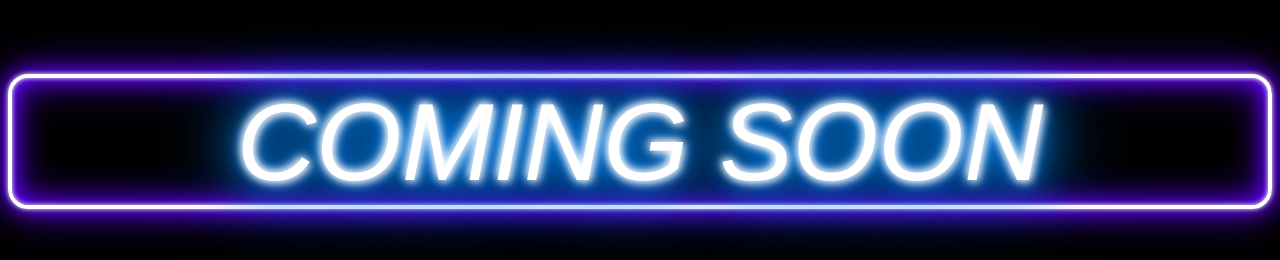
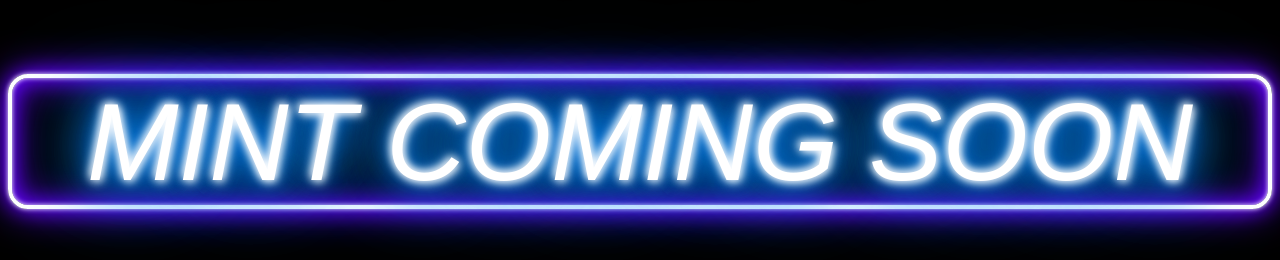
Before and after one commit to galacticrounders/galacticrounders, a plain HTML site: page index.html in a window 1280 px wide. Shown: the top 260 px of the page. Drawn offline with Linux system fonts and the light colour scheme.

Commit message:
add mint word

```diff
--- a/index.html
+++ b/index.html
@@ -6,7 +6,7 @@
     <link rel="stylesheet" href="style.css">
   </head>
   <body>
-    <h1>Coming Soon</h1>
+    <h1>Mint Coming Soon</h1>
     <div>
           <img src="logo.png" alt="GR">
     </div>
```
